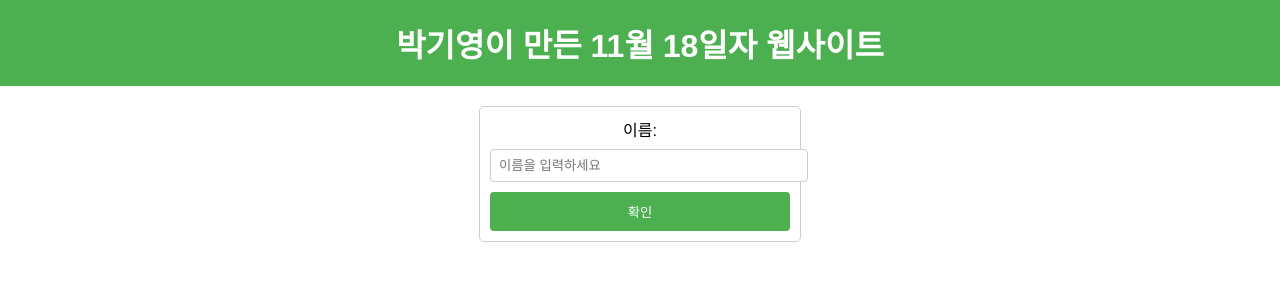
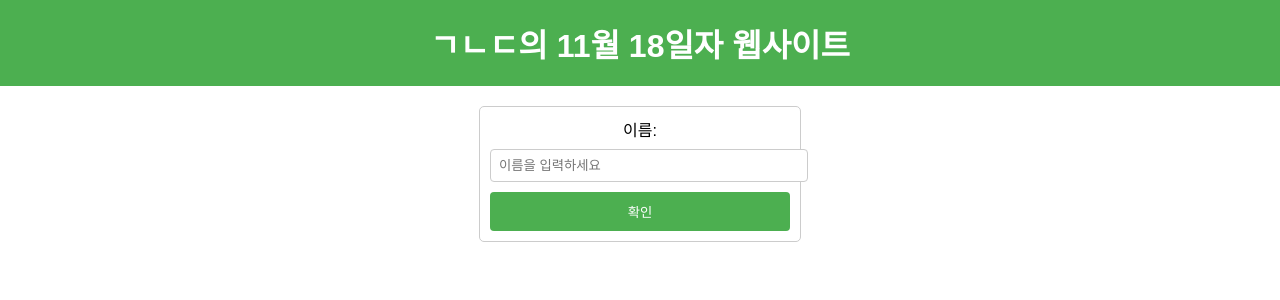
Before and after one commit to artemisfawl12/djangoProj, a Django app: page / in a window 1280 px wide. Shown: the top 300 px of the page. Run offline with Django 4.2, Linux system fonts and the light colour scheme.

Commit message:
form html 변경

```diff
--- a/templates/counter/form.html
+++ b/templates/counter/form.html
@@ -61,7 +61,7 @@
 </head>
 <body>
     <header>
-        <h1>박기영이 만든 11월 18일자 웹사이트</h1>
+        <h1>ㄱㄴㄷ의 11월 18일자 웹사이트</h1>
     </header>
     <main>
         <form method="POST">
```
